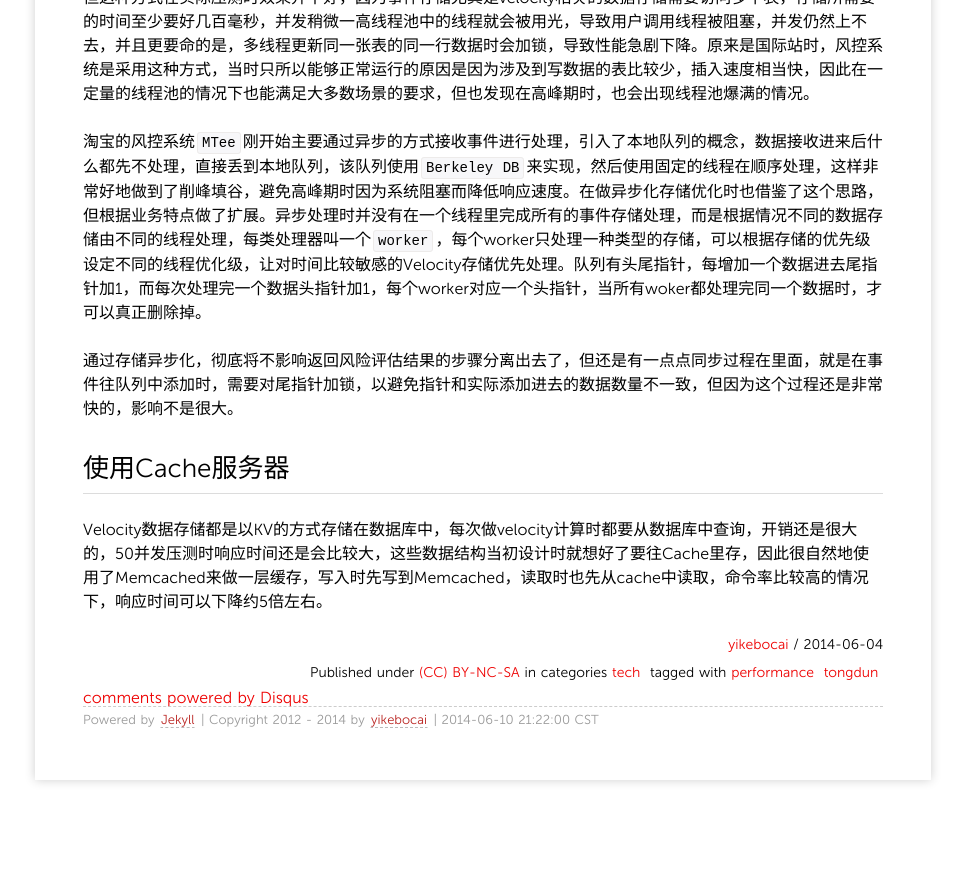
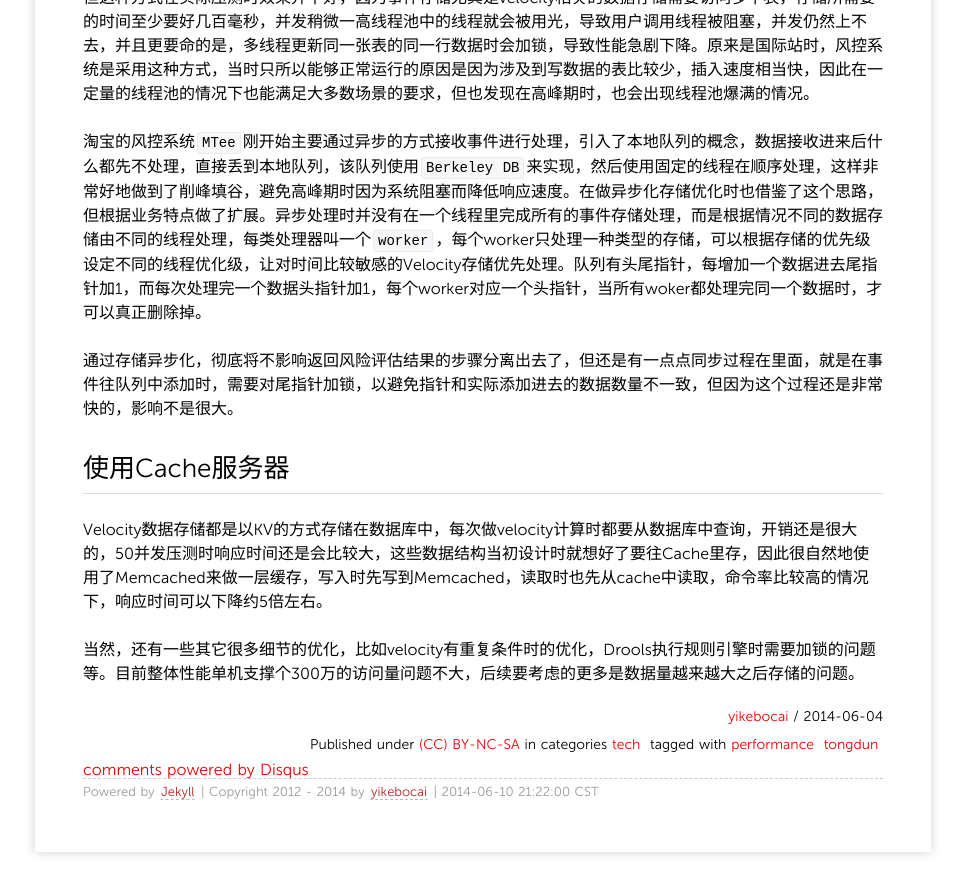
Before and after one commit to yikebocai/yikebocai.github.io, a Jekyll site: the page built from _posts/2014/2014-06-04-tongdun-saas-performance-turning.md, in a window 1280 px wide and 900 px high, scrolled down 2206 px. Shown: the top 894 px of the window, without its empty margins (157-1122 px from the left). Built offline with Jekyll 4.4.1, drawn with Linux system fonts in a browser that asks for light colours; Markdown is read by kramdown in place of the engine named in the settings; comment, search, counter and statistics services are not loaded; before the commit the page ends 3034 px from its top, so only the background shows below that.

Commit message:
add tail

```diff
--- a/_posts/2014/2014-06-04-tongdun-saas-performance-turning.md
+++ b/_posts/2014/2014-06-04-tongdun-saas-performance-turning.md
@@ -110,3 +110,5 @@ public class LocalCache {
 ## 使用Cache服务器
 
 Velocity数据存储都是以KV的方式存储在数据库中，每次做velocity计算时都要从数据库中查询，开销还是很大的，50并发压测时响应时间还是会比较大，这些数据结构当初设计时就想好了要往Cache里存，因此很自然地使用了Memcached来做一层缓存，写入时先写到Memcached，读取时也先从cache中读取，命令率比较高的情况下，响应时间可以下降约5倍左右。
+
+当然，还有一些其它很多细节的优化，比如velocity有重复条件时的优化，Drools执行规则引擎时需要加锁的问题等。目前整体性能单机支撑个300万的访问量问题不大，后续要考虑的更多是数据量越来越大之后存储的问题。
```
